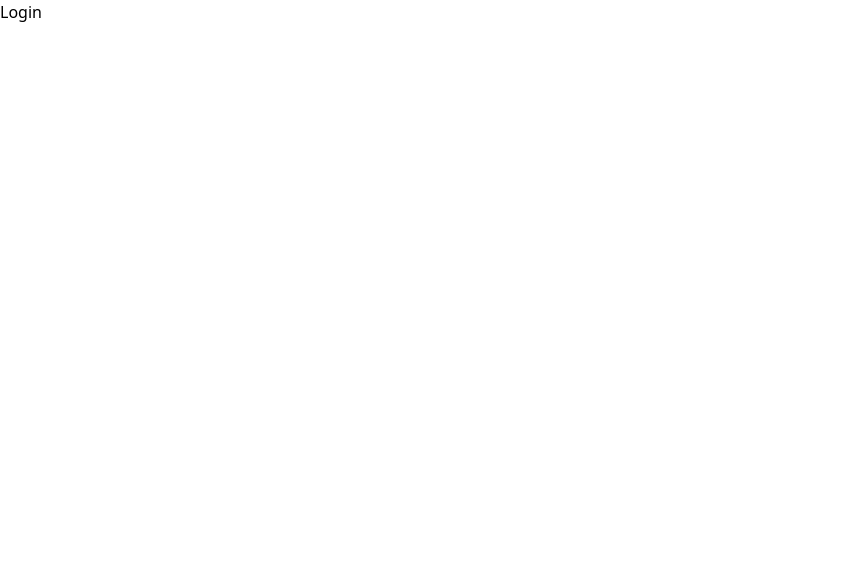
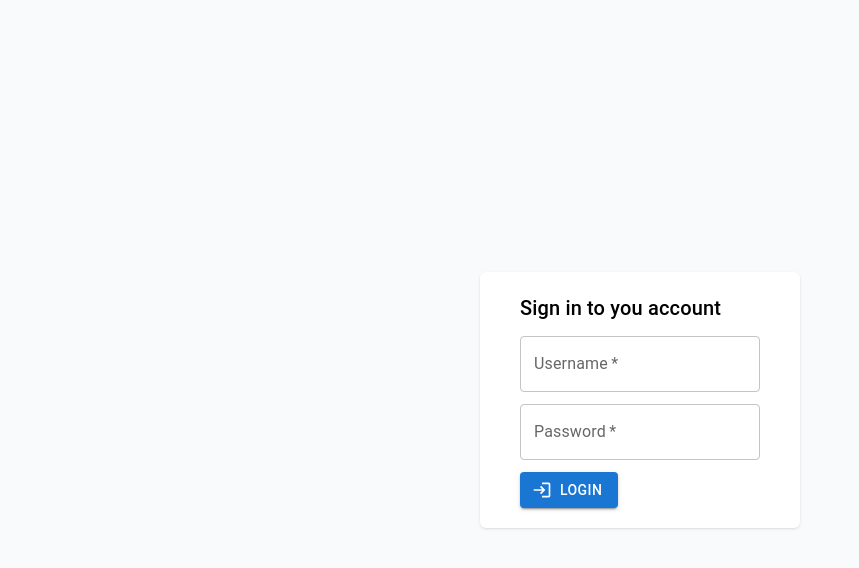
Before and after one commit to tarunfy/restaurant-dashboard, a React (Create React App) app: page /login in a window 1280 px wide. Shown: the top 568 px of the page, without its empty margins (0-859 px from the left). Built offline with nearby package versions, Linux system fonts and the light colour scheme.

Commit message:
Created login page

```diff
--- a/package.json
+++ b/package.json
@@ -5,6 +5,8 @@
   "dependencies": {
     "@emotion/react": "^11.10.5",
     "@emotion/styled": "^11.10.5",
+    "@mui/icons-material": "^5.10.9",
+    "@mui/lab": "^5.0.0-alpha.106",
     "@mui/material": "^5.10.12",
     "@testing-library/jest-dom": "^5.16.5",
     "@testing-library/react": "^13.4.0",
--- a/src/pages/Login.jsx
+++ b/src/pages/Login.jsx
@@ -1,5 +1,49 @@
+import { TextField, Typography } from "@mui/material";
+import LoadingButton from "@mui/lab/LoadingButton";
+import LoginIcon from "@mui/icons-material/Login";
+import { useState } from "react";
+
 const Login = () => {
-  return <div>Login</div>;
+  const [isLoading, setIsLoading] = useState(false);
+
+  const handleSubmit = (e) => {
+    e.preventDefault();
+    setIsLoading(true);
+  };
+
+  return (
+    <div className="h-screen w-screen flex items-center justify-center bg-gray-50">
+      <form
+        onSubmit={handleSubmit}
+        className="py-5 px-10 flex items-start justify-start flex-col space-y-3 w-[25%] rounded-md shadow bg-white"
+      >
+        <Typography variant="h6">Sign in to you account</Typography>
+        <TextField
+          type="text"
+          variant="outlined"
+          label="Username"
+          required
+          fullWidth
+        />
+        <TextField
+          variant="outlined"
+          label="Password"
+          required
+          fullWidth
+          type="password"
+        />
+        <LoadingButton
+          loading={isLoading}
+          loadingPosition="start"
+          variant="contained"
+          type="submit"
+          startIcon={<LoginIcon />}
+        >
+          Login
+        </LoadingButton>
+      </form>
+    </div>
+  );
 };
 
 export default Login;
```
Also changed, not shown: 1 other file (tests, documents, lock files or other folders).
